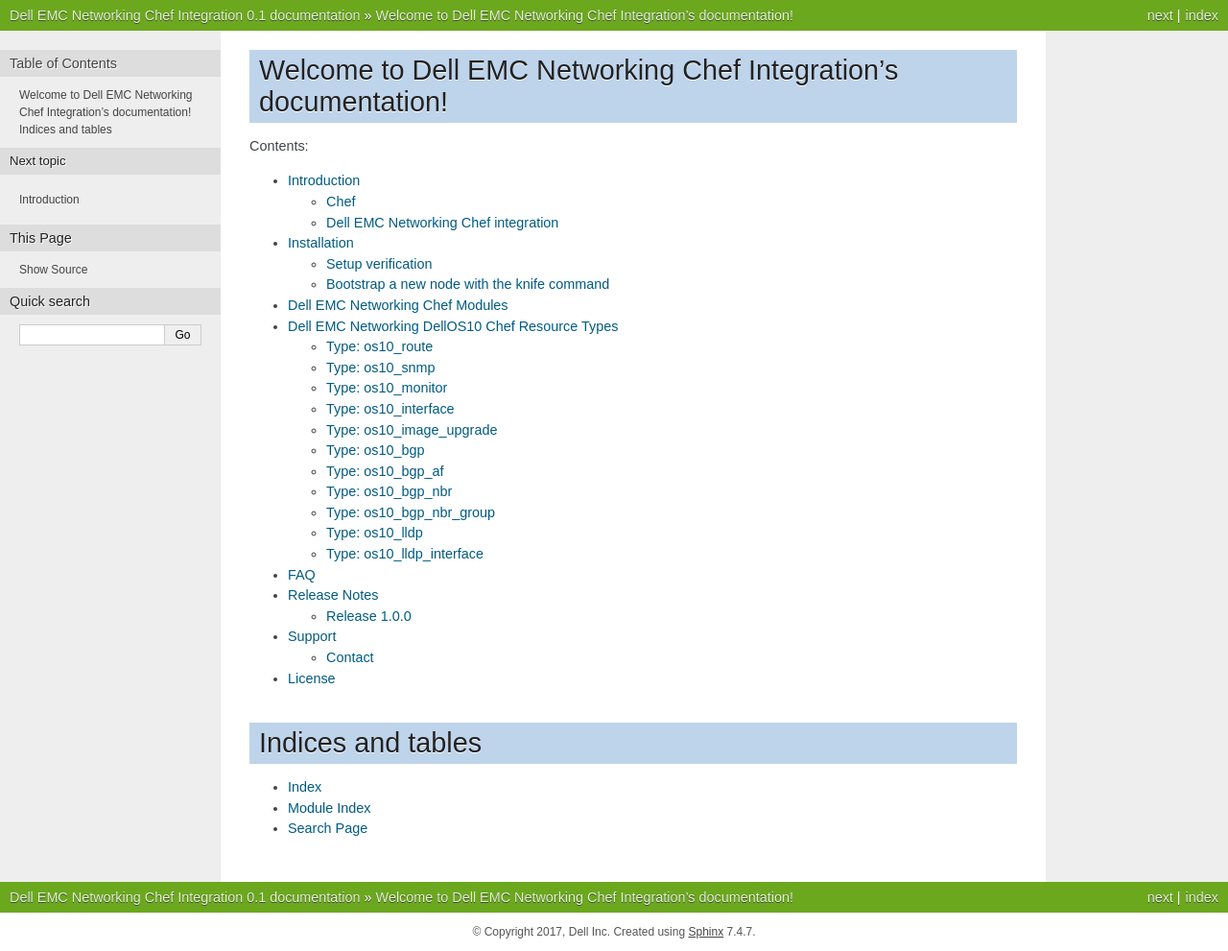
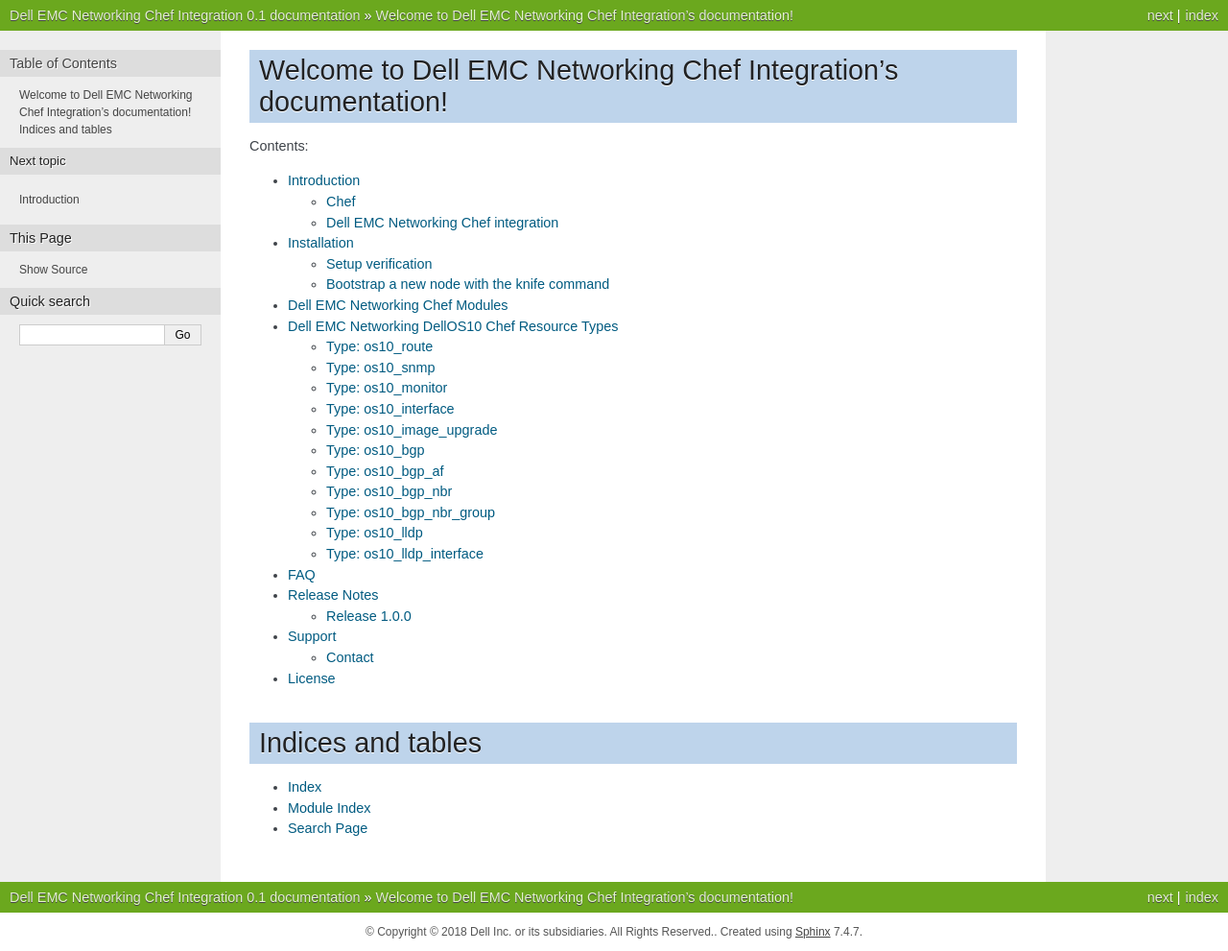
Before and after one commit to lalitgera/chef-dellos10-docs, a Sphinx documentation site: the page built from source/index.rst, in a window 1280 px wide. Shown: the whole page at 96% size. Built offline with Sphinx 7.4.7, drawn with Linux system fonts in a browser that asks for light colours.

Commit message:
updated copyrights

```diff
--- a/source/conf.py
+++ b/source/conf.py
@@ -20,7 +20,7 @@
 # -- Project information -----------------------------------------------------
 
 project = u'Dell EMC Networking Chef Integration'
-copyright =  u'2017, Dell Inc'
+copyright =  u'© 2018 Dell Inc. or its subsidiaries. All Rights Reserved.'
 author = u'Dell EMC Networking'
 
 # The short X.Y version
```
